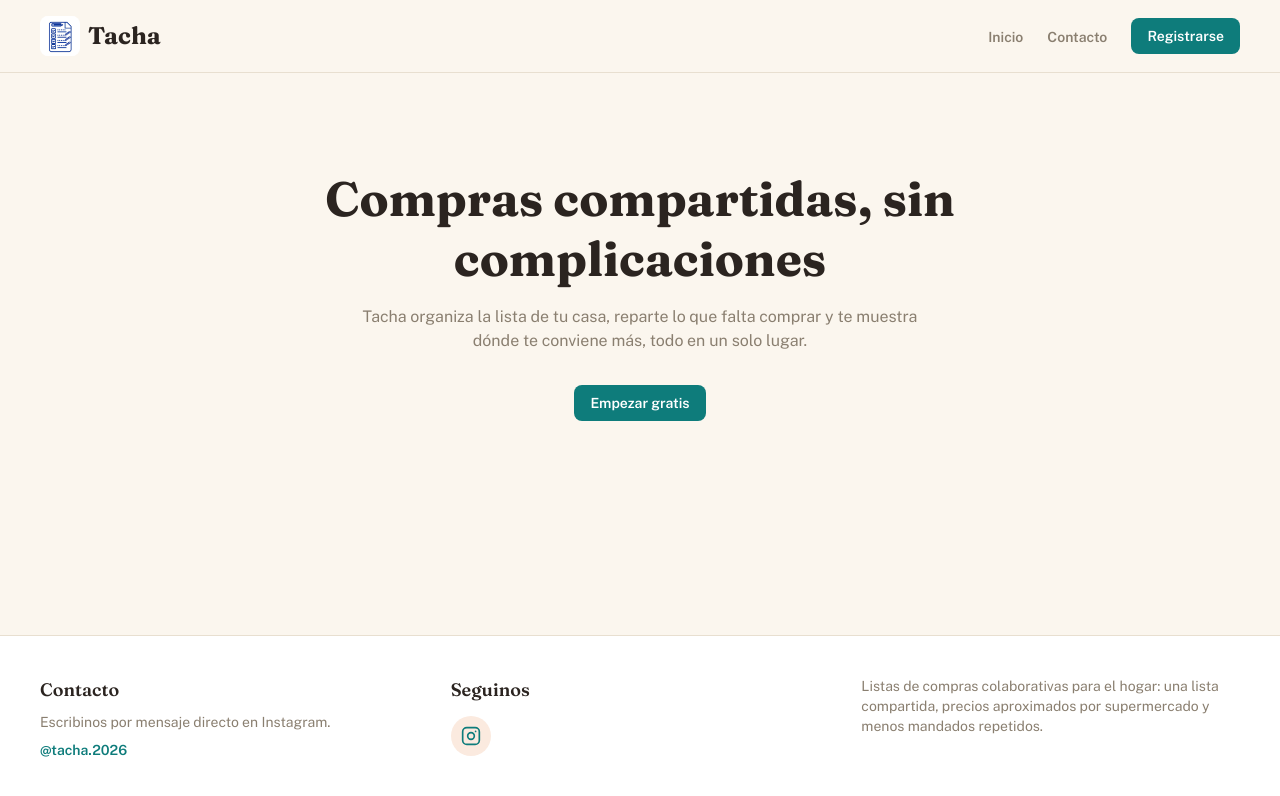
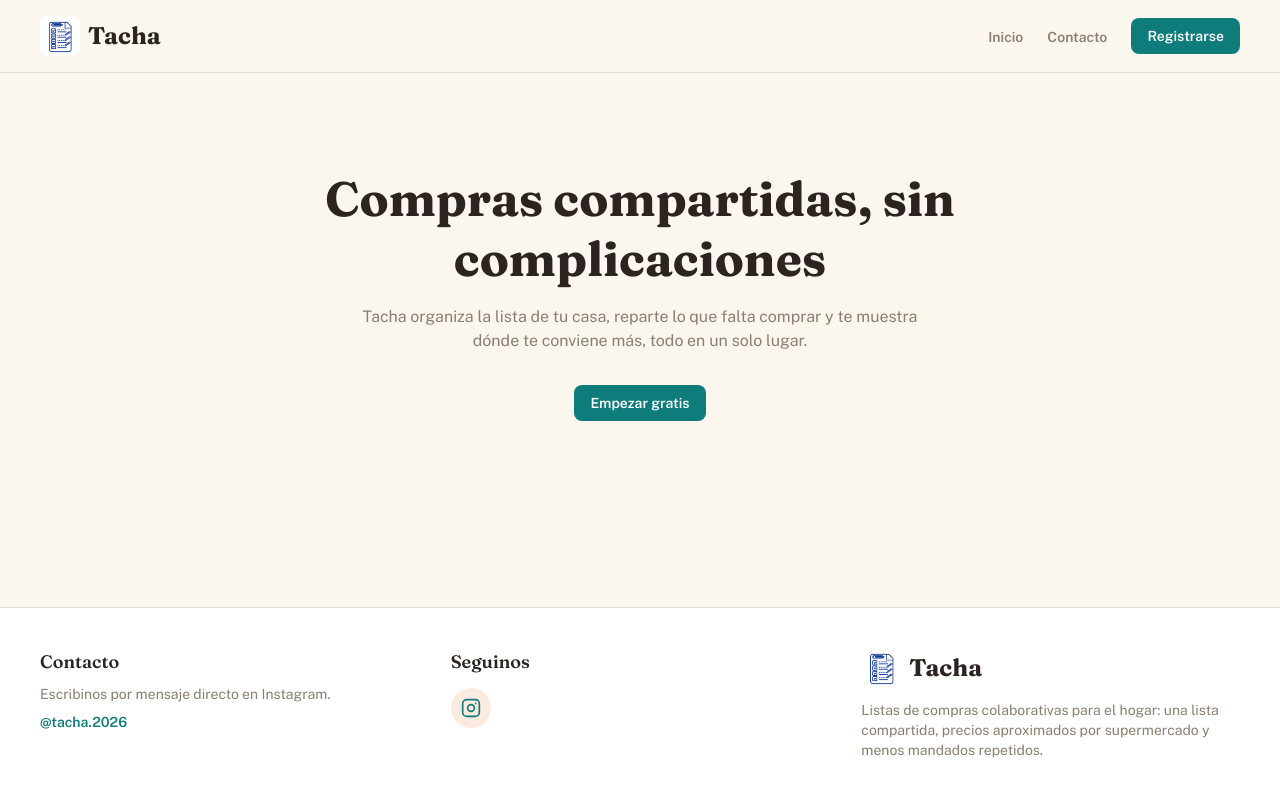
Before and after one commit to MarcosZam13/tacha, a Next.js app: page / in a window 1280 px wide. Shown: the top 796 px of the page. Built offline with nearby package versions, Linux system fonts and the light colour scheme.

Commit message:
feat(SCRUM-33): agregar logotipo al pie de página

```diff
--- a/features/landing/components/PublicFooter.tsx
+++ b/features/landing/components/PublicFooter.tsx
@@ -1,4 +1,5 @@
 import { FOOTER_TEXT, LANDING_SECTION_ID, TACHA_INSTAGRAM } from "../constants/landing.constants";
+import { Logo } from "./Logo";
 import { SocialLinks } from "./SocialLinks";
 
 export const PublicFooter = (): React.JSX.Element => (
@@ -24,6 +25,9 @@ export const PublicFooter = (): React.JSX.Element => (
       <SocialLinks />
     </section>
 
-    <p className="font-body text-sm text-tacha-textsec">{FOOTER_TEXT.DESCRIPTION}</p>
+    <section aria-label={FOOTER_TEXT.ABOUT_LABEL} className="flex flex-col gap-3">
+      <Logo />
+      <p className="font-body text-sm text-tacha-textsec">{FOOTER_TEXT.DESCRIPTION}</p>
+    </section>
   </footer>
 );
--- a/features/landing/constants/landing.constants.ts
+++ b/features/landing/constants/landing.constants.ts
@@ -29,12 +29,14 @@ export const HERO_TEXT = {
 } as const;
 
 export const FOOTER_TEXT = {
+  ABOUT_LABEL: "Sobre Tacha",
   CONTACT_DESCRIPTION: "Escribinos por mensaje directo en Instagram.",
   CONTACT_TITLE: "Contacto",
   DESCRIPTION:
     "Listas de compras colaborativas para el hogar: una lista compartida, precios aproximados por supermercado y menos mandados repetidos.",
   SOCIAL_TITLE: "Seguinos",
 } as const;
+
 
 export const TACHA_INSTAGRAM = {
   HANDLE: "@tacha.2026",
```
